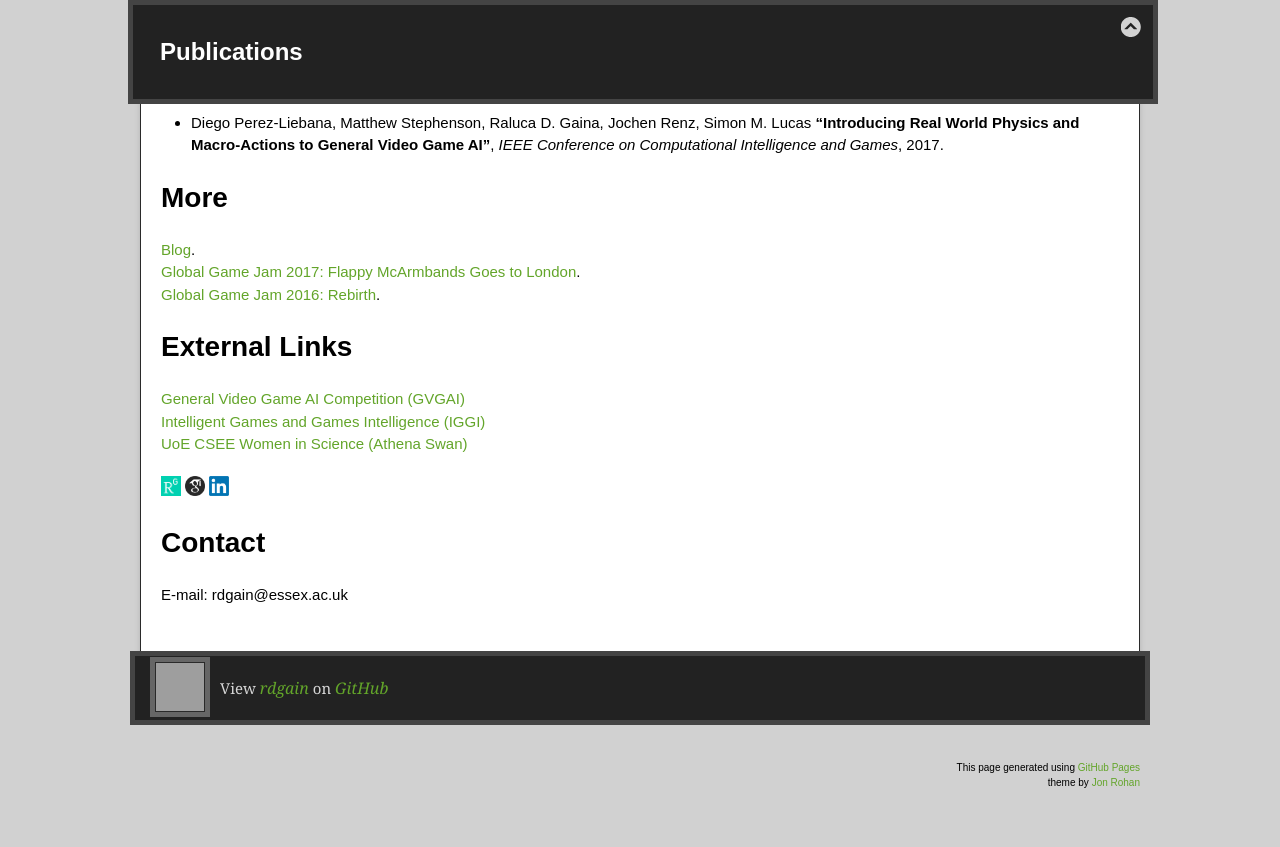
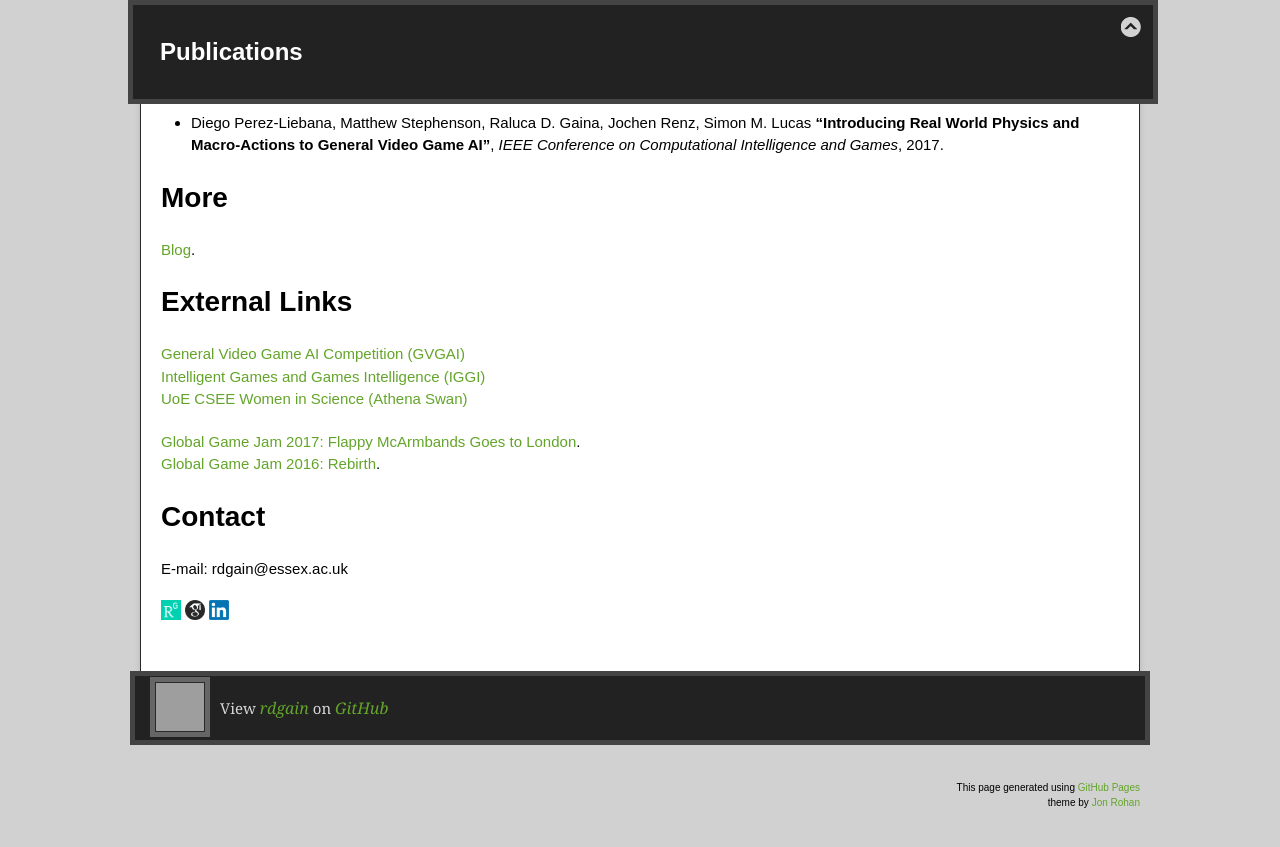
Before and after one commit to rdgain/rdgain.github.io, a Jekyll site: the page built from index.md, in a window 1280 px wide and 900 px high, scrolled down 1001 px. Shown: the top 847 px of the window. Built offline with Jekyll 4.4.1, drawn with Linux system fonts in a browser that asks for light colours; nearby versions of some CDN libraries; the repository's description, which GitHub fills in, is left out; some of the changed lines change nothing that is shown; grey boxes are pictures that could not be loaded.

Commit message:
maybe that

```diff
--- a/index.md
+++ b/index.md
@@ -44,8 +44,6 @@ More Stuff.
 # [](#header-1)More
 
 [Blog](blog). <br />
-[Global Game Jam 2017: Flappy McArmbands Goes to London](http://globalgamejam.org/2017/games/flappy-mcarmbands-goes-london).<br />
-[Global Game Jam 2016: Rebirth](http://globalgamejam.org/2016/games/rebirth).
 
 # [](#header-1)External Links
 
@@ -53,8 +51,11 @@ More Stuff.
 [Intelligent Games and Games Intelligence (IGGI)](http://iggi.org.uk)<br />
 [UoE CSEE Women in Science (Athena Swan)](https://www.essex.ac.uk/csee/about/women-in-science.aspx)
 
-[<img src="assets/images/researchgate.png" width="20" />](https://www.researchgate.net/profile/Raluca_Gaina) [<img src="assets/images/gscholar.png" width="20" />](https://scholar.google.co.uk/citations?user=tC5klQYAAAAJ) [<img src="assets/images/linkedin.png" width="20" />](https://www.linkedin.com/in/raluca-gaina-347518114/)
+[Global Game Jam 2017: Flappy McArmbands Goes to London](http://globalgamejam.org/2017/games/flappy-mcarmbands-goes-london).<br />
+[Global Game Jam 2016: Rebirth](http://globalgamejam.org/2016/games/rebirth).
 
 # [](#header-1)Contact
 
 E-mail: rdgain@essex.ac.uk
+
+[<img src="assets/images/researchgate.png" width="20" />](https://www.researchgate.net/profile/Raluca_Gaina) [<img src="assets/images/gscholar.png" width="20" />](https://scholar.google.co.uk/citations?user=tC5klQYAAAAJ) [<img src="assets/images/linkedin.png" width="20" />](https://www.linkedin.com/in/raluca-gaina-347518114/)
```
